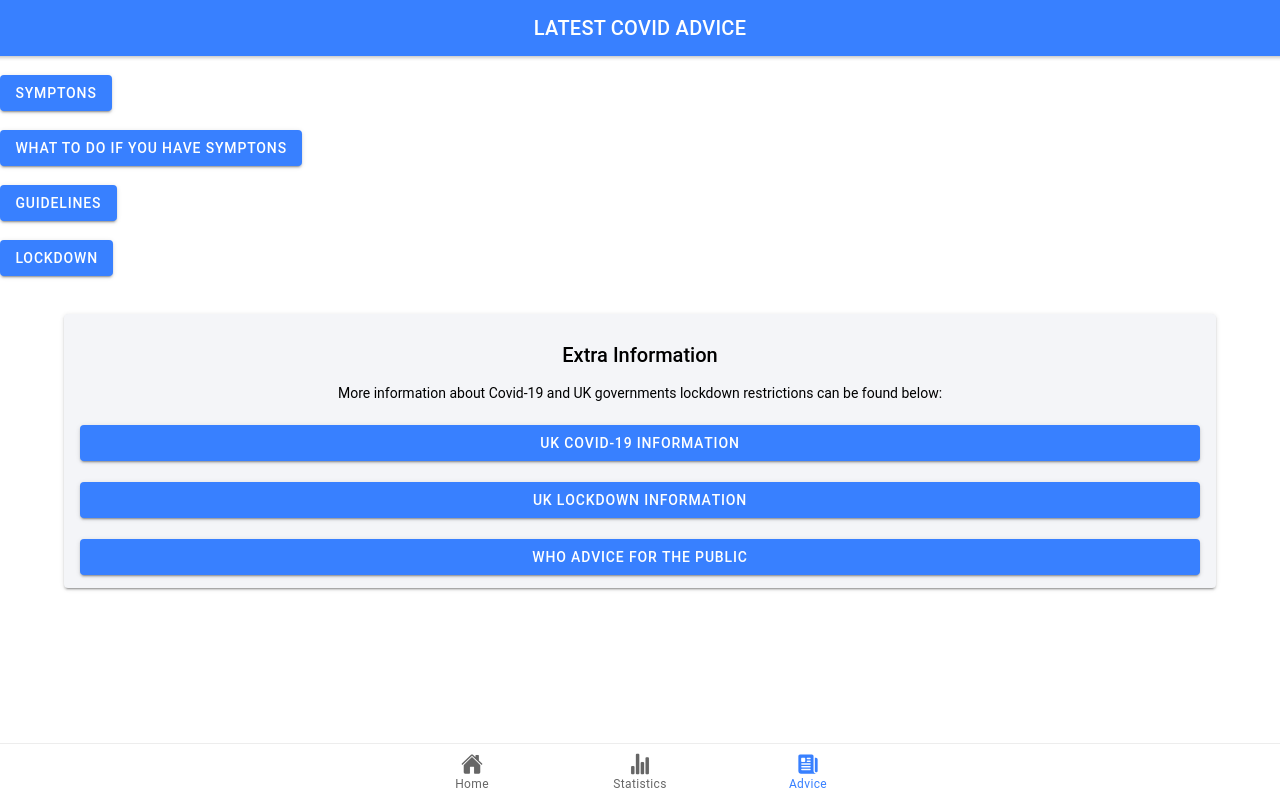
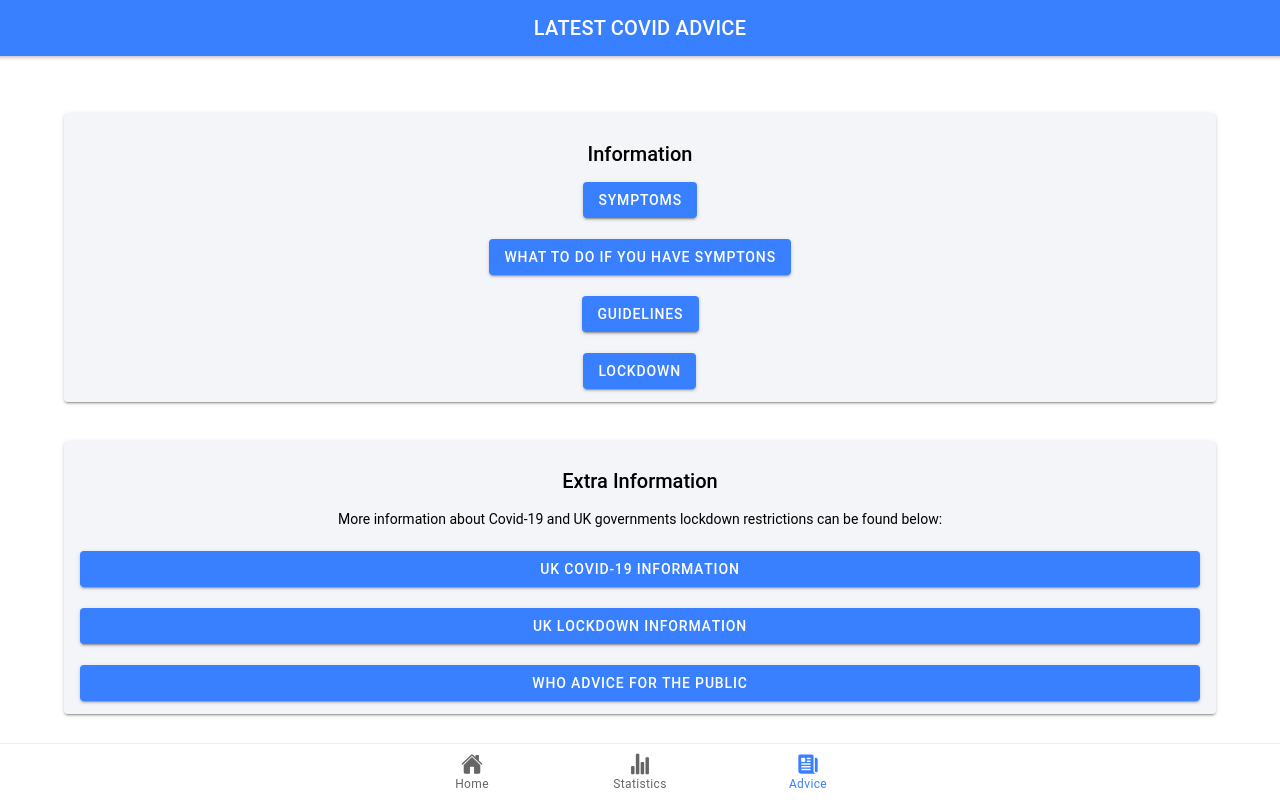
Before and after one commit to mdimran24/CovidStatTrackerApp-Bootcamp, a React (Create React App) app: page /tab3 in a window 1280 px wide. Built offline with nearby package versions, Linux system fonts and the light colour scheme.

Commit message:
minor changes to tab 3

```diff
--- a/src/pages/Tab3.tsx
+++ b/src/pages/Tab3.tsx
@@ -20,7 +20,11 @@ const Tab3: React.FC = () => {
       <IonContent fullscreen>
 
       <br></br>
-
+      <IonCard color="light">
+          <IonCardHeader>
+            <IonCardTitle>Information</IonCardTitle>
+          </IonCardHeader>
+          <IonCardContent>
           <IonPopover
 
       cssClass='my-custom-class'
@@ -45,7 +49,7 @@ const Tab3: React.FC = () => {
         setShowPopover({ showPopover: true, event: e })
       }}
     >
-        Symptons
+      Symptoms
     </IonButton>
 
     <br></br><br></br>
@@ -133,6 +137,9 @@ const Tab3: React.FC = () => {
     >
       Lockdown
     </IonButton>
+          </IonCardContent>
+        </IonCard>
+
 
         <IonCard color="light">
           <IonCardHeader>
```
Lines whose indentation alone changed are shown as unchanged.
